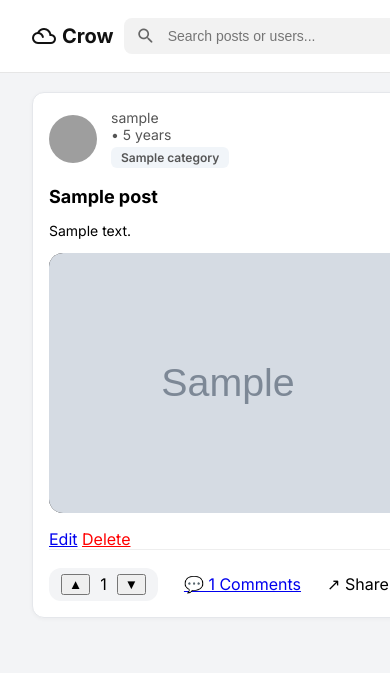
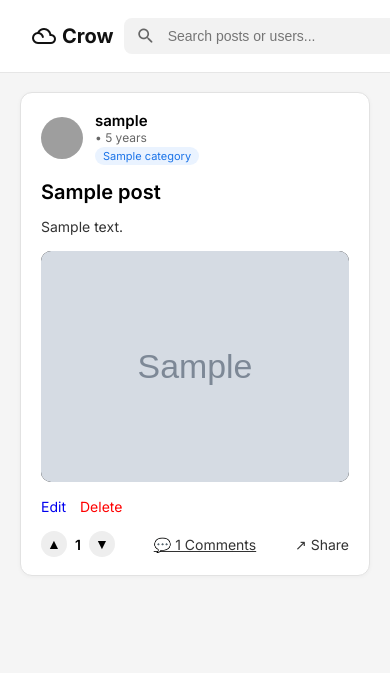
Before and after one commit to boneyphilip/crow, a Django app: page / in a window 390 px wide. Shown: the top 673 px of the page. Run offline with Django 5.2, Linux system fonts and the light colour scheme; a user stored in the database is signed in; tables that the repository leaves empty hold one stand-in row (values such as "Sample post"); grey boxes marked "Sample" are stand-in pictures; grey boxes are pictures that could not be loaded.

Commit message:
Improve home feed UI with cleaner post card design
- Centered feed layout with consistent spacing
- Added modern rounded card style with soft shadow
- Improved post header: avatar, metadata, and category badge
- Updated typography for title and summary readability
- Refined media display (single preview + 2-grid layout)
- Added polished action bar for votes & comments
- Improved mobile responsive behavior for media grid

```diff
--- a/posts/static/posts/css/edit_delete.css
+++ b/posts/static/posts/css/edit_delete.css
@@ -48,7 +48,7 @@ textarea:focus {
 
 /* BUTTONS */
 .button-row {
-  margin-top: 30px;
+  margin-top: 30px;aaaaaaaaaaaaaaaaaaaaaaaa
   display: flex;
   justify-content: center;
   gap: 15px;
--- a/posts/static/posts/css/home.css
+++ b/posts/static/posts/css/home.css
@@ -1,199 +1,204 @@
-html,
+/* ============================================================
+   GLOBAL LAYOUT
+============================================================ */
 body {
-  overflow-x: hidden;
+  background: #f5f5f5;
+  margin: 0;
+  padding-top: 72px; /* navbar space */
+  font-family: "Inter", sans-serif;
 }
-/*=========================================================
-  GLOBAL
-======================================================*/
-body {
-  font-family: "Helvetica Neue", Helvetica, Arial, sans-serif;
-  background: #f3f4f6;
-  font-family: "Inter", sans-serif;
-  margin: 0;
-  padding: 50px 16px 16px 16px;
+
+.feed-wrapper {
+  max-width: 680px;
+  margin: 0 auto;
+  padding: 20px;
+}
+
+/* Flash messages */
+.flash-message {
+  background: #e8f5e9;
+  border-left: 4px solid #43a047;
+  padding: 10px 14px;
+  border-radius: 6px;
+  margin-bottom: 15px;
+  font-size: 14px;
 }
 
 /* ============================================================
-   FEED LAYOUT (CENTER + RESPONSIVE)
+   POST CARD
 ============================================================ */
-.feed-wrapper {
-  width: 780px;
-  margin: 40px auto;
-  padding: 0 16px; /* Small padding for mobile */
-}
-
-/* Center title */
-.page-title {
-  text-align: center;
-  font-size: 32px;
-  font-weight: 700;
-  margin-bottom: 35px;
+.post-card {
+  background: #ffffff;
+  border-radius: 12px;
+  padding: 18px 20px;
+  margin-bottom: 22px;
+  border: 1px solid #e2e2e2;
+  box-shadow: 0px 1px 4px rgba(0, 0, 0, 0.04);
 }
 
 /* ============================================================
-   POST CARD (CENTERED & RESPONSIVE)
+   POST HEADER
 ============================================================ */
-.post-card {
-  background: #fff;
-  border: 1px solid #e5e7eb;
-  border-radius: 14px;
-  padding: 26px;
-  margin: 0 auto 30px auto; /* <-- CENTER CARDS */
-  width: 100%;
-  max-width: 760px; /* <-- No extra shrinking */
-  box-shadow: 0 1px 4px rgba(0, 0, 0, 0.04);
-}
-
-/* Header */
 .post-header {
   display: flex;
   align-items: center;
-  gap: 14px;
-  margin-bottom: 18px;
+  gap: 12px;
 }
 
 .post-avatar {
-  width: 48px;
-  height: 48px;
+  width: 42px;
+  height: 42px;
   border-radius: 50%;
+  object-fit: cover;
 }
 
 .post-meta {
   display: flex;
   flex-direction: column;
-  font-size: 14px;
-  color: #555;
 }
 
+.post-author {
+  font-weight: 600;
+  font-size: 15px;
+}
+
+.post-time {
+  color: #666;
+  font-size: 12px;
+}
+
+/* Category Badge */
 .post-category {
-  margin-top: 4px;
-  background: #f1f5f9;
-  padding: 3px 10px;
-  border-radius: 6px;
-  font-size: 12px;
-  font-weight: 600;
+  background: #eaf3ff;
+  color: #1a73e8;
+  padding: 2px 8px;
+  font-size: 11px;
+  border-radius: 100px;
+  margin-top: 2px;
+  width: fit-content;
 }
 
 /* ============================================================
-   SINGLE MEDIA (ONE IMAGE/VIDEO)
+   TITLE & CONTENT
 ============================================================ */
+.post-title {
+  font-size: 20px;
+  font-weight: 600;
+  margin: 15px 0 8px 0;
+}
+
+.post-content {
+  font-size: 14px;
+  color: #333;
+  margin-bottom: 16px;
+}
+
+/* ============================================================
+   MEDIA DISPLAY
+============================================================ */
+
+/* 1 Image — big Instagram-style */
 .media-single {
-  width: 100%;
-  height: 480px;
-  border-radius: 14px;
-  overflow: hidden;
-  background: #000;
-  margin-bottom: 16px;
-  display: flex;
-  justify-content: center;
-  align-items: center;
+  margin-top: 12px;
 }
 
 .media-single-img,
 .media-single-video {
   width: 100%;
-  height: 100%;
-  object-fit: cover;
+  border-radius: 10px;
+  background: #000;
 }
 
-/* ============================================================
-   MULTIPLE MEDIA GRID (INSTAGRAM STYLE)
-============================================================ */
+/* Multiple image grid */
 .media-grid {
   display: grid;
-  grid-template-columns: repeat(auto-fill, minmax(170px, 1fr));
-  gap: 10px;
+  grid-template-columns: repeat(2, 1fr);
+  gap: 6px;
   margin-top: 12px;
-}
-
-.media-item {
-  width: 100%;
-  height: 170px;
-  border-radius: 10px;
-  overflow: hidden;
-  background: #eee;
 }
 
 .media-item img,
 .media-item video {
   width: 100%;
-  height: 100%;
+  height: 170px;
   object-fit: cover;
+  border-radius: 8px;
+}
+
+/* Doc preview */
+.media-single-doc {
+  padding: 16px;
+  background: #eee;
+  border-radius: 6px;
+  font-size: 14px;
 }
 
 /* ============================================================
-   ACTION BAR
+   POST CONTROLS (Edit/Delete)
+============================================================ */
+.post-controls {
+  margin-top: 12px;
+  display: flex;
+  gap: 14px;
+}
+
+.edit-btn,
+.delete-btn {
+  font-size: 14px;
+  text-decoration: none;
+}
+
+/* ============================================================
+   ACTION BAR (votes + comments)
 ============================================================ */
 .post-actions {
   display: flex;
   align-items: center;
-  gap: 26px;
-  padding-top: 18px;
-  border-top: 1px solid #eee;
+  justify-content: space-between;
+  margin-top: 16px;
 }
 
-/* Voting */
 .vote-box {
   display: flex;
   align-items: center;
-  gap: 10px;
-  background: #f3f4f6;
-  padding: 8px 16px;
-  border-radius: 12px;
+  gap: 8px;
+}
+
+.vote-btn {
+  background: #eee;
+  border-radius: 50%;
+  width: 26px;
+  height: 26px;
+  border: none;
+  cursor: pointer;
+  font-size: 14px;
+}
+
+.vote-btn:hover {
+  background: #ccc;
+}
+
+.vote-count {
+  font-size: 14px;
+  font-weight: 600;
+}
+
+.action-btn {
+  font-size: 14px;
+  cursor: pointer;
+  color: #333;
+}
+
+.action-btn:hover {
+  text-decoration: underline;
 }
 
 /* ============================================================
-   RESPONSIVE BREAKPOINTS
+   RESPONSIVE FIXES
 ============================================================ */
-
-/* Tablet */
-@media (max-width: 900px) {
-  .feed-wrapper {
-    width: 100%;
-  }
-  .post-card {
-    max-width: 95%;
-  }
-
-  .media-single {
-    height: 380px;
+@media (max-width: 480px) {
+  .media-item img,
+  .media-item video {
+    height: 130px;
   }
 }
-
-/* Mobile */
-@media (max-width: 600px) {
-  .feed-wrapper {
-    margin-top: 20px;
-    width: 100%;
-  }
-
-  .post-card {
-    padding: 16px;
-    border-radius: 12px;
-    max-width: 100%;
-  }
-
-  .media-single {
-    height: 260px;
-  }
-
-  .media-grid {
-    grid-template-columns: repeat(2, 1fr);
-  }
-
-  .media-item {
-    height: 130px;
-  }
-
-  .post-title {
-    font-size: 18px;
-  }
-
-  .post-content {
-    font-size: 14px;
-  }
-
-  .vote-box {
-    padding: 6px 12px;
-  }
-}
```
